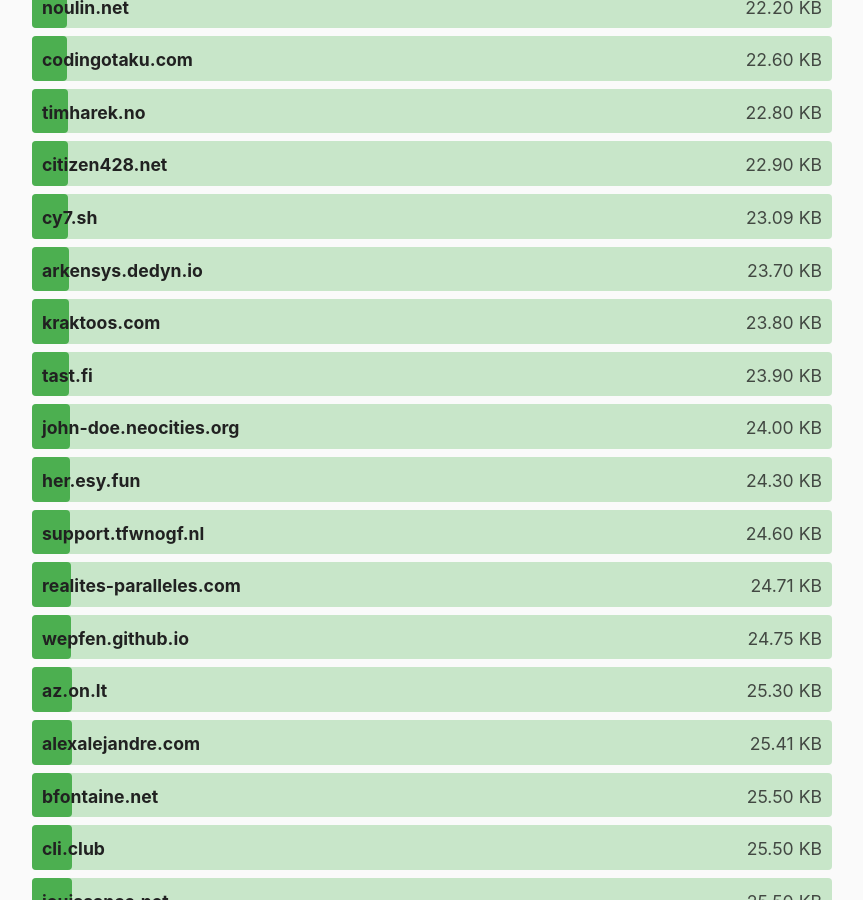
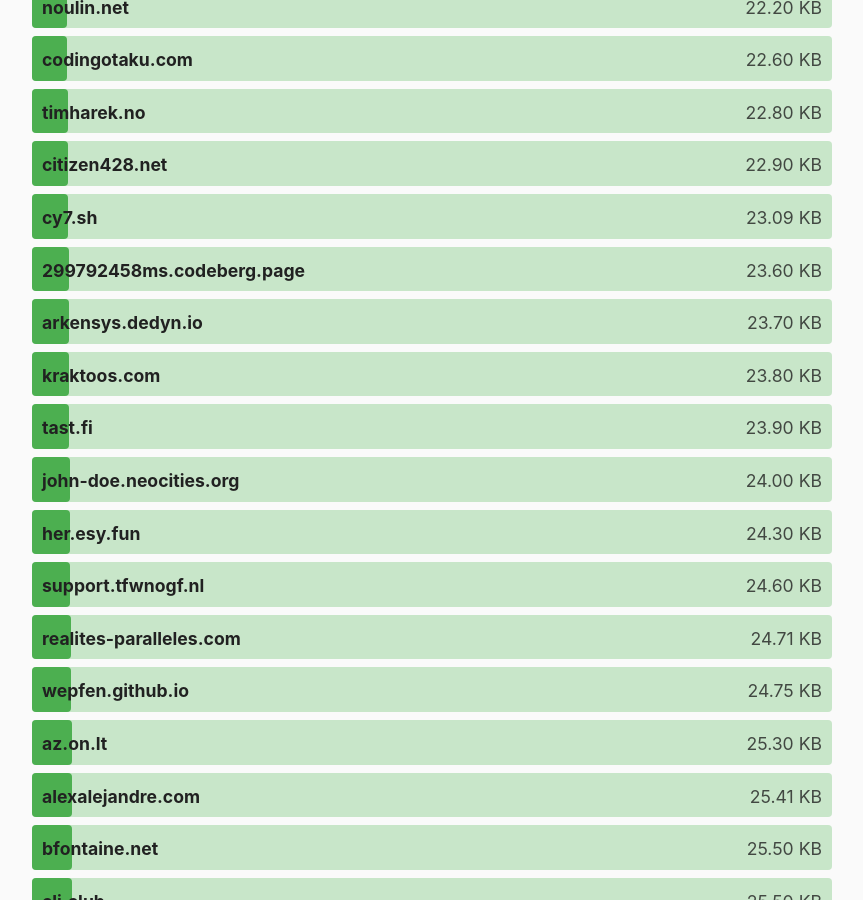
Before and after one commit to kevquirk/512kb.club, a Jekyll site: the page built from index.md, in a window 1280 px wide and 900 px high, scrolled down 11106 px. Shown: the whole window, without its empty margins (208-1071 px from the left). Built offline with Jekyll 4.4.1, drawn with Linux system fonts in a browser that asks for light colours.

Commit message:
add 299792458ms.codeberg.page

```diff
--- a/_data/sites.yml
+++ b/_data/sites.yml
@@ -1,3 +1,8 @@
+- domain: 299792458ms.codeberg.page
+  url: https://299792458ms.codeberg.page/
+  size: 23.6
+  last_checked: 2024-12-23
+
 - domain: 0xedward.io
   url: https://0xedward.io/
   size: 6.2
```
